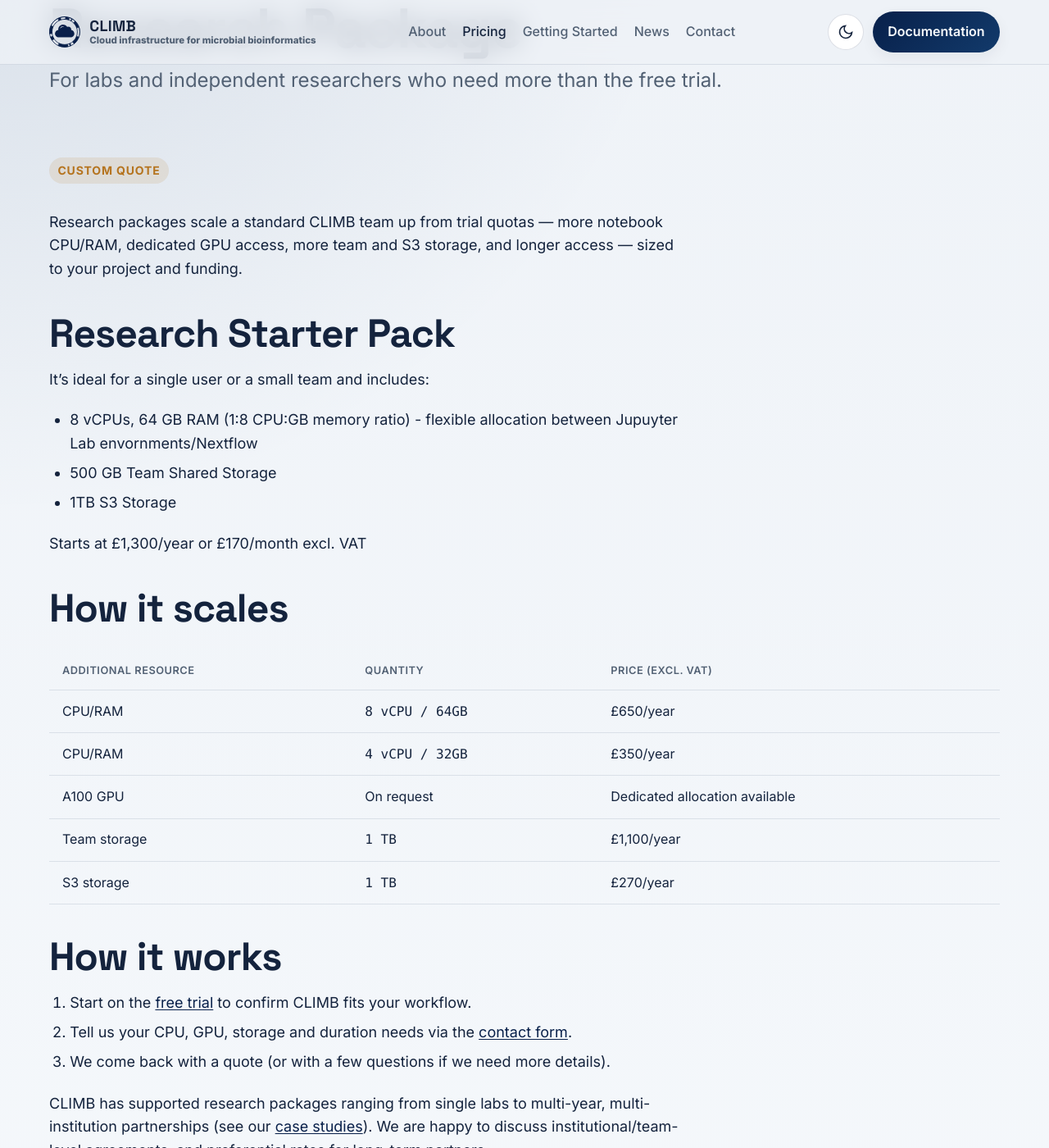
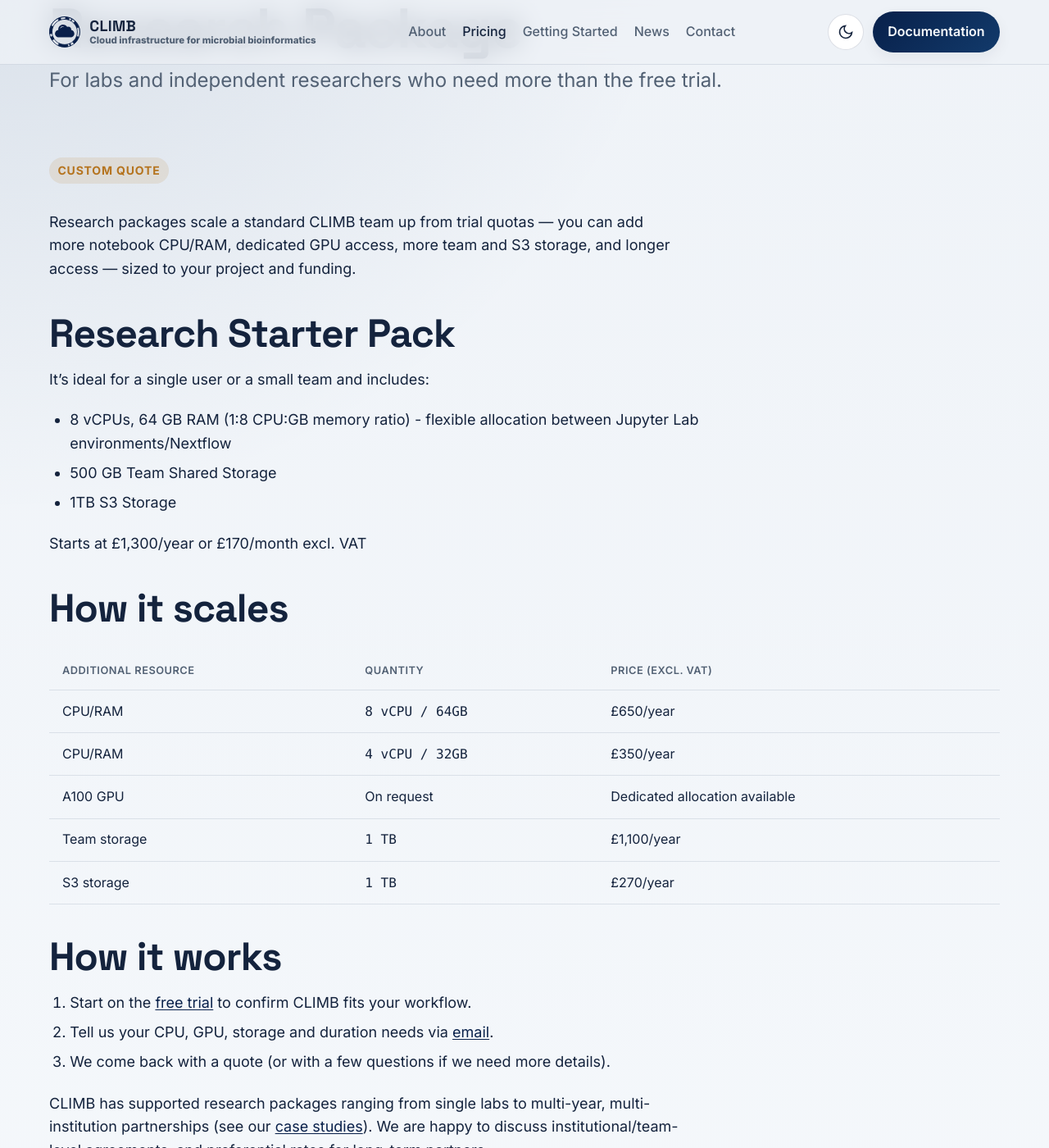
Before and after one commit to MRC-CLIMB/website, a Jekyll site: the page built from pricing/research.md, in a window 1280 px wide and 1400 px high, scrolled down 224 px. Shown: the whole window at 82% size. Built offline with Jekyll 4.4.1, drawn with Linux system fonts in a browser that asks for light colours.

Commit message:
Update research.md

```diff
--- a/pricing/research.md
+++ b/pricing/research.md
@@ -8,12 +8,12 @@
 <span class="tag">Custom quote</span>
 
 Research packages scale a standard CLIMB team up from trial quotas —
-more notebook CPU/RAM, dedicated GPU access, more team and S3 storage,
+you can add more notebook CPU/RAM, dedicated GPU access, more team and S3 storage,
 and longer access — sized to your project and funding.
 
 ## Research Starter Pack
 It's ideal for a single user or a small team and includes:
-- 8 vCPUs, 64 GB RAM (1:8 CPU:GB memory ratio) - flexible allocation between Jupuyter Lab envornments/Nextflow
+- 8 vCPUs, 64 GB RAM (1:8 CPU:GB memory ratio) - flexible allocation between Jupyter Lab environments/Nextflow
 - 500 GB Team Shared Storage
 - 1TB S3 Storage
 
@@ -35,7 +35,7 @@
 ## How it works
 
 1. Start on the <a href="{{ '/pricing/trial/' | relative_url }}">free trial</a> to confirm CLIMB fits your workflow.
-2. Tell us your CPU, GPU, storage and duration needs via the <a href="{{ '/contact/' | relative_url }}">contact form</a>.
+2. Tell us your CPU, GPU, storage and duration needs via <a href="{{ '/contact/' | relative_url }}">email</a>.
 3. We come back with a quote (or with a few questions if we need more details).
 
 CLIMB has supported research packages ranging from single labs to
```
